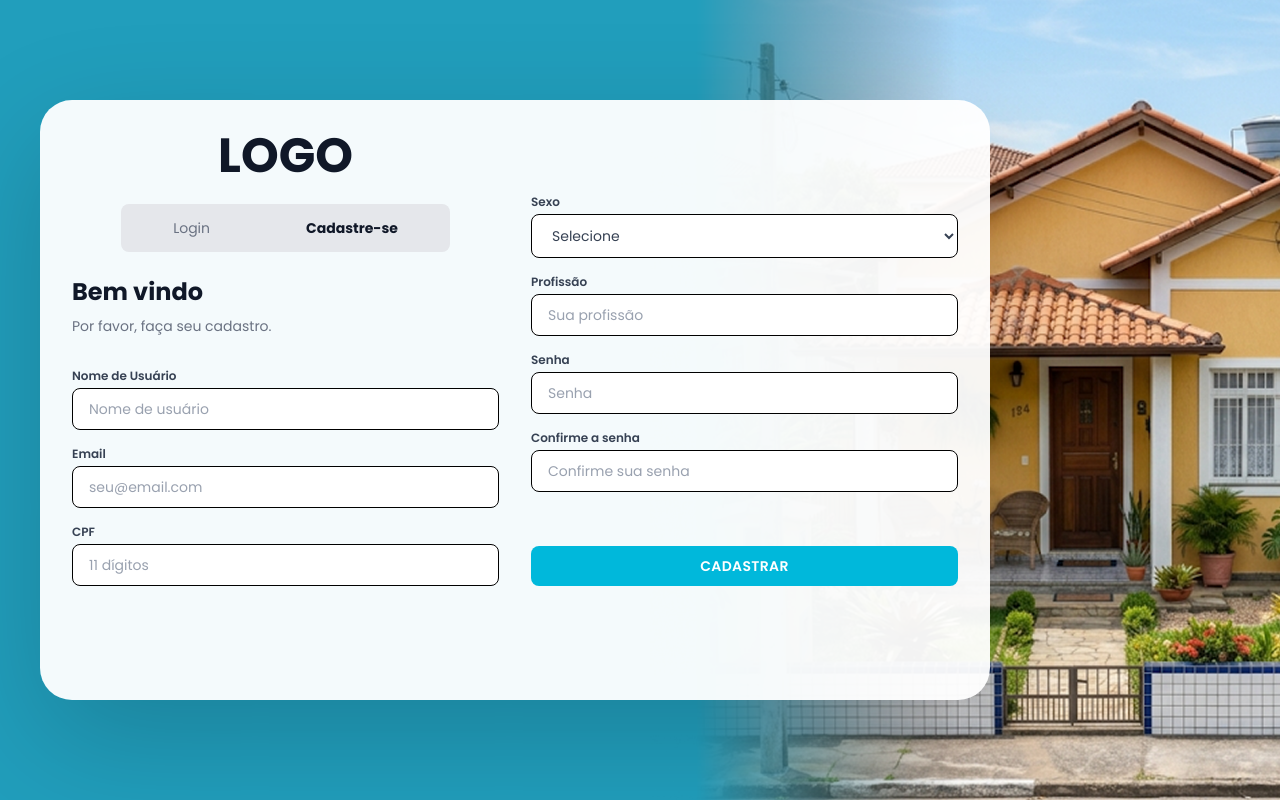
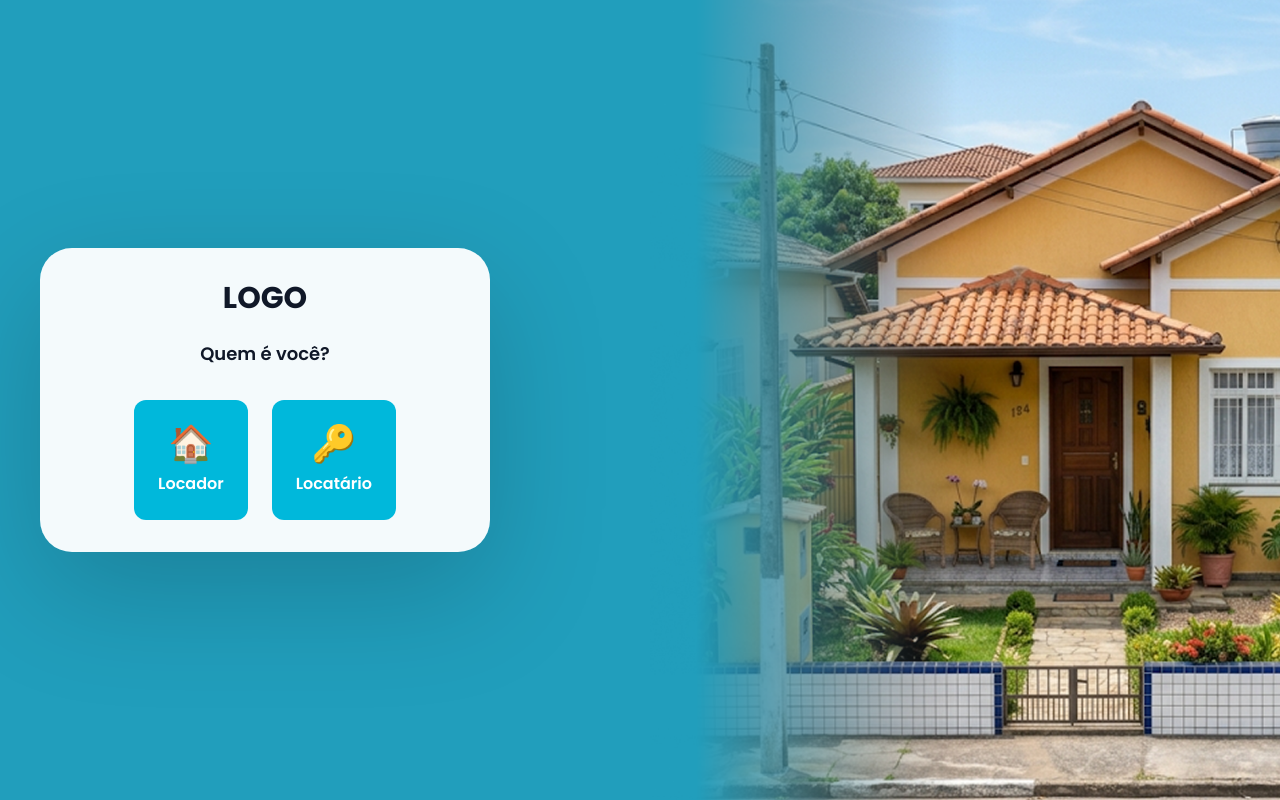
Before and after one commit to JohnOnias/PrintII-SDL, a React (Vite) app in the folder front/: page /cadastro in a window 1280 px wide. Built offline with nearby package versions, Linux system fonts and the light colour scheme.

Commit message:
tela escolha

```diff
--- a/front/src/main.jsx
+++ b/front/src/main.jsx
@@ -9,6 +9,7 @@ import CadastroImovel from './pages/cadastroImovel/CadastroImovel';
 import Perfil from './pages/perfil/Perfil';
 import EditarPerfil from "./pages/editarPerfil/EditarPerfil";
 import Inicio from "./pages/inicio/Inicio"; // ✅ corrigido
+import EscolhaTipo from "./pages/escolha/escolha";
 
 createRoot(document.getElementById('root')).render(
   <StrictMode>
@@ -35,6 +36,7 @@ createRoot(document.getElementById('root')).render(
         {/* Cadastro de imóvel */}
         <Route path="/cadastro-imovel" element={<CadastroImovel />} />
 
+<Route path="/escolha" element={<EscolhaTipo />} />
       </Routes>
     </BrowserRouter>
   </StrictMode>
--- a/front/src/pages/cadastro/Cadastro.jsx
+++ b/front/src/pages/cadastro/Cadastro.jsx
@@ -100,155 +100,46 @@ localStorage.setItem("user", JSON.stringify(dataToSend));
     className="h-screen w-full overflow-y-auto text-gray-900"
     style={{
       backgroundImage: `url(${bgImg})`,
-        backgroundSize: 'cover',
-        backgroundPosition: 'center',
-        fontFamily: "Poppins, sans-serif"
+      backgroundSize: "cover",
+      backgroundPosition: "center",
+      fontFamily: "Poppins, sans-serif",
     }}
   >
     <div className="relative mx-auto flex min-h-screen w-full max-w-[1440px] items-start md:items-center justify-center lg:justify-start px-4 md:px-6 lg:px-10">
-        <form
-          onSubmit={handleSubmit}
-          className="relative z-10 w-full max-w-[950px] h-auto lg:min-h-[600px] rounded-[32px] bg-white/95 shadow-[0_40px_120px_rgba(0,0,0,0.18)]"
+
+      <div className="w-full max-w-[450px] bg-white/95 rounded-[32px] shadow-[0_40px_120px_rgba(0,0,0,0.18)] p-8 text-center">
+
+        <h1 className="text-3xl font-bold mb-6">LOGO</h1>
+
+        <h2 className="text-lg font-semibold mb-8">
+          Quem é você?
+        </h2>
+
+        <div className="flex justify-center gap-6">
+
+          {/* LOCADOR */}
+          <button
+            onClick={() => handleSelect("locador")}
+            className="flex flex-col items-center bg-cyan-500 text-white p-6 rounded-xl hover:bg-cyan-600 transition"
           >
-          <div className="flex flex-col h-full p-4 md:p-6 lg:p-8">
+            <span className="text-4xl mb-2">🏠</span>
+            <span className="font-semibold">Locador</span>
+          </button>
 
-            {/* Grid Principal */}
-            <div className="grid grid-cols-1 lg:grid-cols-2 gap-4 md:gap-6 lg:gap-8 flex-1">
+          {/* LOCATÁRIO */}
+          <button
+            onClick={() => handleSelect("locatario")}
+            className="flex flex-col items-center bg-cyan-500 text-white p-6 rounded-xl hover:bg-cyan-600 transition"
+          >
+            <span className="text-4xl mb-2">🔑</span>
+            <span className="font-semibold">Locatário</span>
+          </button>
 
-              {/* Coluna Esquerda */}
-              <div className="flex flex-col">
-
-                <div className="flex flex-col items-center mb-4 md:mb-6">
-                  <h1 className="text-2xl md:text-3xl lg:text-5xl font-bold mb-4 md:mb-6">LOGO</h1>
-
-                  <div className="flex bg-gray-200 rounded-lg p-1 gap-0">
-                    <button
-                      type="button"
-                      onClick={() => navigate("/login")}
-                      className="px-4 md:px-6 lg:px-12 py-2.5 text-gray-500 text-sm font-medium rounded-sm hover:bg-gray-300"
-                    >
-                      Login
-                    </button>
-                    <button type="button" className="px-4 md:px-6 lg:px-12 py-2.5 text-gray-900 text-sm font-bold rounded-sm">
-                      Cadastre-se
-                    </button>
-                  </div>
         </div>
 
-                <div className="mb-6 md:mb-8">
-                  <h2 className="text-xl md:text-2xl font-bold mb-2">Bem vindo</h2>
-                  <p className="text-gray-500 text-sm">Por favor, faça seu cadastro.</p>
-                </div>
-
-                <div className="space-y-4">
-                  <div>
-                    <label className="block text-xs font-semibold text-gray-700 mb-1">Nome de Usuário</label>
-                    <input
-                      type="text"
-                      value={form.username}
-                      onChange={(event) => handleChange("username", event.target.value)}
-                      placeholder="Nome de usuário"
-                      className={inputClass("username")}
-                    />
-                    {errors.username && <p className="mt-1 text-xs text-red-500">{errors.username}</p>}
-                  </div>
-
-                  <div>
-                    <label className="block text-xs font-semibold text-gray-700 mb-1">Email</label>
-                    <input
-                      type="email"
-                      value={form.email}
-                      onChange={(event) => handleChange("email", event.target.value)}
-                      placeholder="seu@email.com"
-                      className={inputClass("email")}
-                    />
-                    {errors.email && <p className="mt-1 text-xs text-red-500">{errors.email}</p>}
-                  </div>
-
-                  <div>
-                    <label className="block text-xs font-semibold text-gray-700 mb-1">CPF</label>
-                    <input
-                      type="text"
-                      value={form.cpf}
-                      onChange={(event) => handleChange("cpf", event.target.value)}
-                      placeholder="11 dígitos"
-                      className={inputClass("cpf")}
-                    />
-                    {errors.cpf && <p className="mt-1 text-xs text-red-500">{errors.cpf}</p>}
-                  </div>
-                </div>
-              </div>
-
-              {/* Coluna Direita */}
-              <div className="flex flex-col justify-between">
-                <div className="pt-2"></div>
-
-                <div className="space-y-4">
-
-                  <div>
-                    <label className="block text-xs font-semibold text-gray-700 mb-1">Sexo</label>
-                    <select
-                      value={form.sexo}
-                      onChange={(event) => handleChange("sexo", event.target.value)}
-                      className={inputClass("sexo")}
-                    >
-                      <option value="">Selecione</option>
-                      <option value="M">Masculino</option>
-                      <option value="F">Feminino</option>
-                    </select>
-                    {errors.sexo && <p className="mt-1 text-xs text-red-500">{errors.sexo}</p>}
-                  </div>
-
-                  <div>
-                    <label className="block text-xs font-semibold text-gray-700 mb-1">Profissão</label>
-                    <input
-                      type="text"
-                      value={form.profissao}
-                      onChange={(event) => handleChange("profissao", event.target.value)}
-                      placeholder="Sua profissão"
-                      className={inputClass("profissao")}
-                    />
-                    {errors.profissao && <p className="mt-1 text-xs text-red-500">{errors.profissao}</p>}
-                  </div>
-
-                  <div>
-                    <label className="block text-xs font-semibold text-gray-700 mb-1">Senha</label>
-                    <input
-                      type="password"
-                      value={form.password}
-                      onChange={(event) => handleChange("password", event.target.value)}
-                      placeholder="Senha"
-                      className={inputClass("password")}
-                    />
-                    {errors.password && <p className="mt-1 text-xs text-red-500">{errors.password}</p>}
-                  </div>
-
-                  <div>
-                    <label className="block text-xs font-semibold text-gray-700 mb-1">Confirme a senha</label>
-                    <input
-                      type="password"
-                      value={form.confirmPassword}
-                      onChange={(event) => handleChange("confirmPassword", event.target.value)}
-                      placeholder="Confirme sua senha"
-                      className={inputClass("confirmPassword")}
-                    />
-                    {errors.confirmPassword && <p className="mt-1 text-xs text-red-500">{errors.confirmPassword}</p>}
-                  </div>
-                </div>
-
-                <button
-                  type="submit"
-                  disabled={loading}
-                  className="w-full bg-cyan-500 text-white py-2.5 rounded-lg font-semibold text-sm uppercase tracking-wide hover:bg-cyan-600 disabled:bg-gray-400"
-                >
-                  {loading ? "Cadastrando..." : "Cadastrar"}
-                </button>
       </div>
 
     </div>
   </div>
-        </form>
-      </div>
-    </div>
 );
 }
--- /dev/null
+++ b/front/src/pages/escolha/escolha.jsx
@@ -0,0 +1,58 @@
+import React from "react";
+import { useNavigate } from "react-router-dom";
+import bgImg from "../../assets/imgs/bg.png";
+
+export default function EscolhaTipo() {
+  const navigate = useNavigate();
+
+  function handleSelect(tipo) {
+    // salva escolha
+    localStorage.setItem("tipo_usuario", tipo);
+
+    // redireciona
+    navigate("/login"); // ou "/cadastro" se quiser
+  }
+
+  return (
+    <div
+      className="h-screen w-full flex items-center justify-center"
+      style={{
+        backgroundImage: `url(${bgImg})`,
+        backgroundSize: "cover",
+        backgroundPosition: "center",
+      }}
+    >
+      <div className="bg-white/90  p-8 rounded-2xl shadow-xl text-center">
+
+        <h1 className="text-4xl font-bold mb-6">LOGO</h1>
+
+        <h2 className="text-lg font-semibold mb-6">
+          Quem é você?
+        </h2>
+
+        <div className="flex justify-center gap-6">
+
+          {/* LOCADOR */}
+          <button
+            onClick={() => handleSelect("locador")}
+            className="flex flex-col items-center bg-cyan-500 text-white p-6 rounded-xl hover:bg-cyan-600 transition"
+          >
+            <span className="text-4xl mb-2">🏠</span>
+            <span className="font-semibold">Locador</span>
+          </button>
+
+          {/* LOCATÁRIO */}
+          <button
+            onClick={() => handleSelect("locatario")}
+            className="flex flex-col items-center bg-cyan-500 text-white p-6 rounded-xl hover:bg-cyan-600 transition"
+          >
+            <span className="text-4xl mb-2">🔑</span>
+            <span className="font-semibold">Locatário</span>
+          </button>
+
+        </div>
+
+      </div>
+    </div>
+  );
+}
```
Lines whose indentation alone changed are shown as unchanged.
